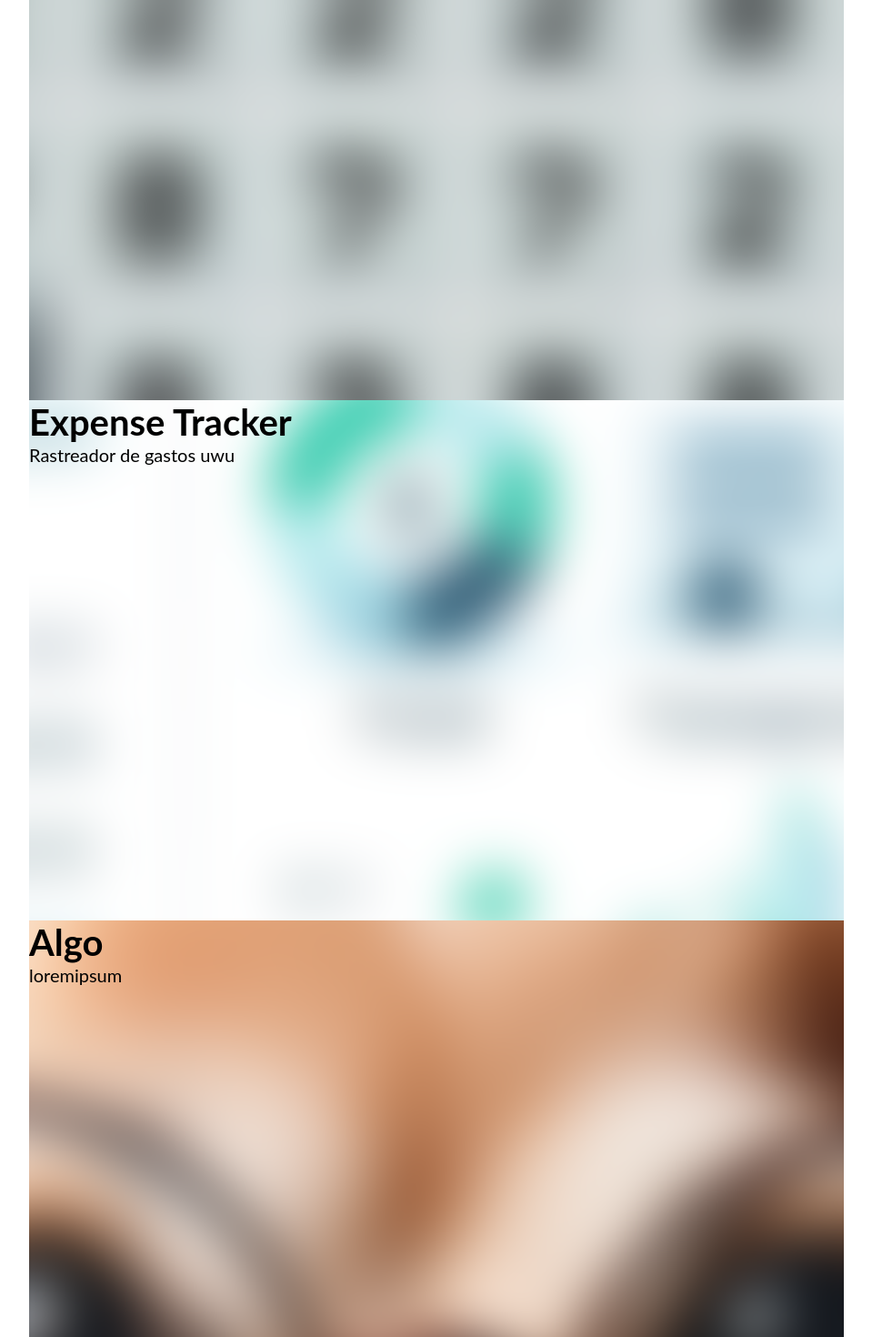
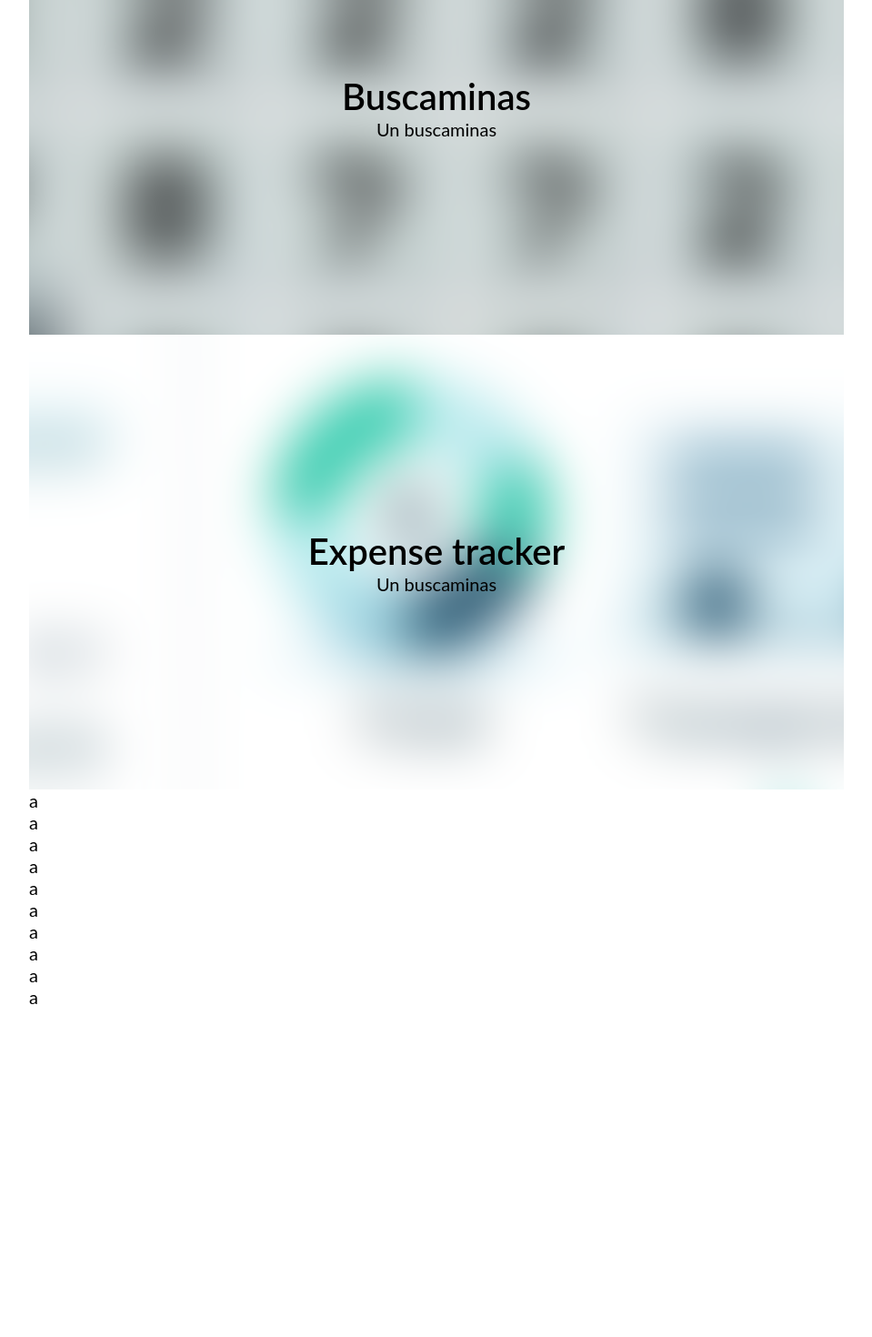
Before and after one commit to Ethan04Munoz/Portafolio, a React (Vite) app in the folder portafolio/: page / in a window 1280 px wide. Shown: the part 300-1770 px from the top of the page at 91% size, without its empty margins (160-1119 px from the left). After the commit the page ends 1408 px from the top, so only its background shows below. Built offline with nearby package versions, Linux system fonts and the light colour scheme.

Commit message:
uso del contenidoParallax en lugar de elementos individuales + correccion del identado

```diff
--- a/portafolio/src/App.jsx
+++ b/portafolio/src/App.jsx
@@ -2,12 +2,13 @@ import React from "react";
 import { Parallax } from "react-parallax";
 import Header from "./componentes/Header";
 import './App.css'
+import ContenidoParallax from "./componentes/ContenidoParallax";
 
 function App() {
     return (
         <div className="App">
             <div className="contenerSitio">
-            <Header/>
+                <Header />
                 <div className="contenedorTextoCentral">
                     <h1>Websites. Webapps. Soluciones web.</h1>
                 </div>
@@ -17,8 +18,7 @@ function App() {
                     bgImageAlt="Buscaminas"
                     strength={-800}
                 >
-                <h1>Buscaminas</h1>
-                <p>Buscaminas hecho con react</p>
+                    <ContenidoParallax titulo="Buscaminas" texto="Un buscaminas" />
                     <div style={{ height: '500px' }} />
                 </Parallax>
                 <Parallax
@@ -27,18 +27,7 @@ function App() {
                     bgImageAlt="Expense Tracker"
                     strength={-800}
                 >
-                <h1>Expense Tracker</h1>
-                <p>Rastreador de gastos uwu</p>
-                <div style={{ height: '500px' }} />
-            </Parallax>
-            <Parallax
-                blur={30}
-                bgImage={'img/test/test (1).webp'}
-                bgImageAlt="the dog"
-                strength={-800}
-            >
-                <h1>Algo</h1>
-                <p>loremipsum</p>
+                    <ContenidoParallax titulo="Expense tracker" texto="Un buscaminas" />
                     <div style={{ height: '500px' }} />
                 </Parallax>
                 <p>a</p>
```
Lines whose indentation alone changed are shown as unchanged.
